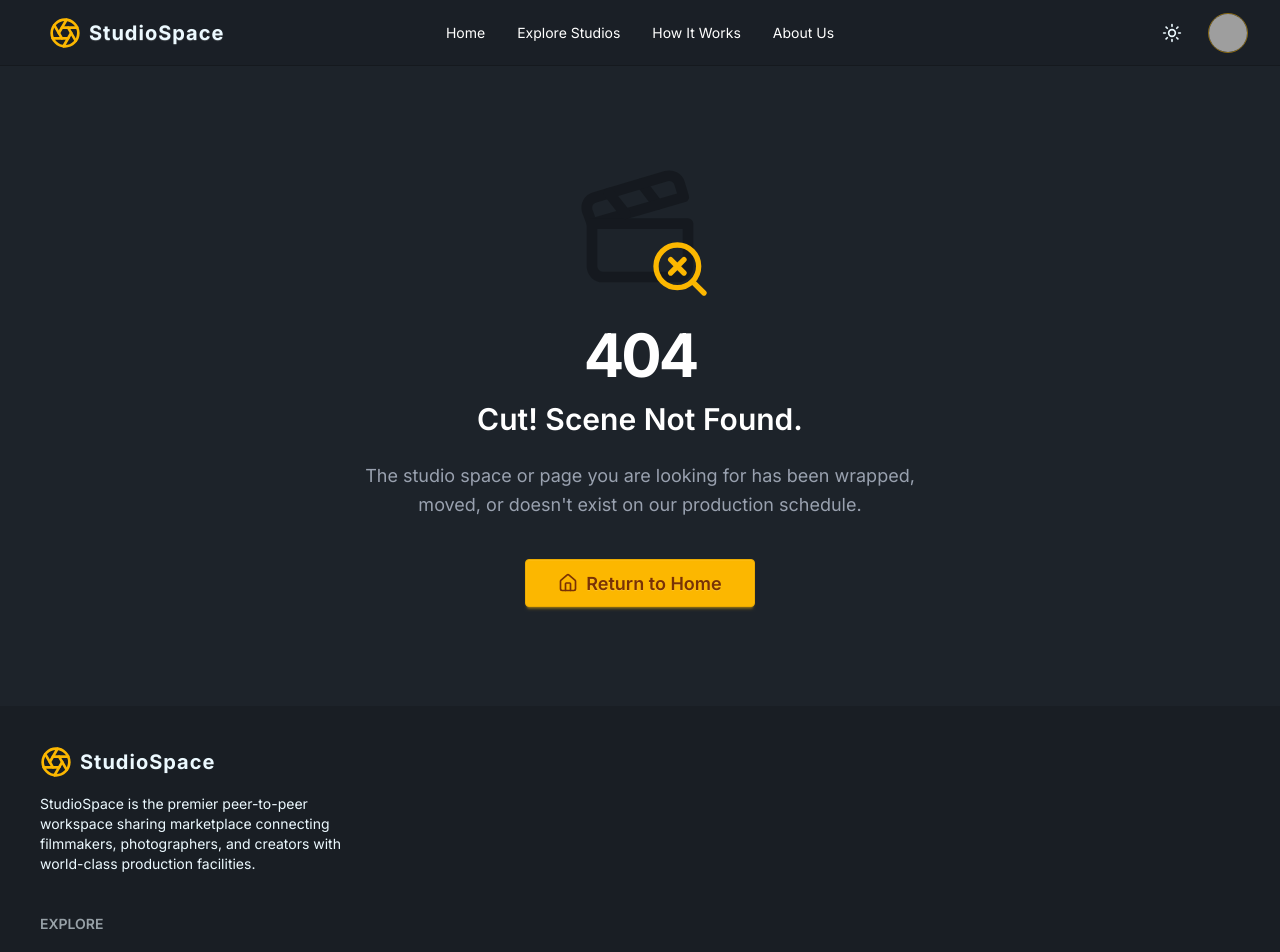
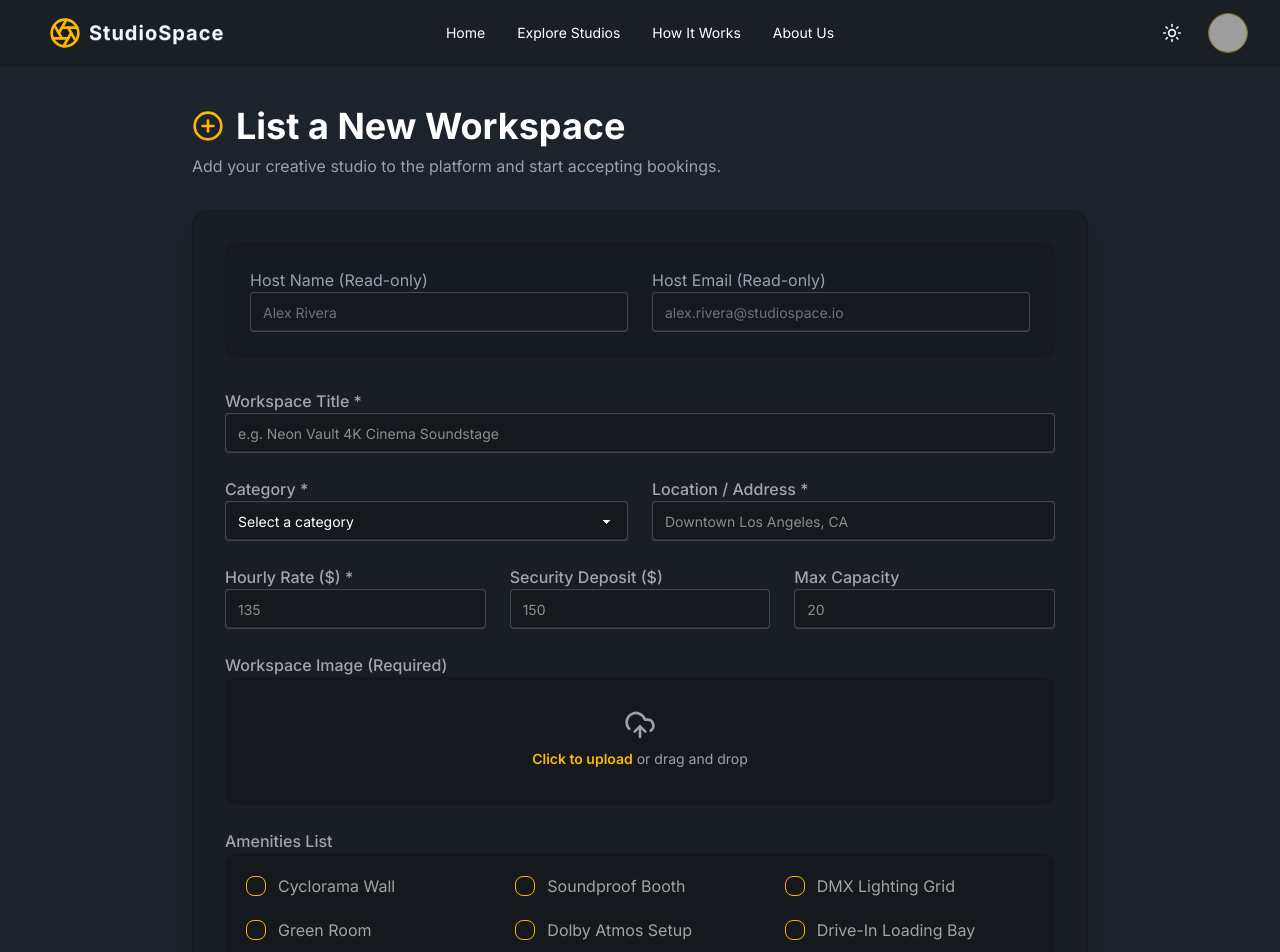
Before and after one commit to abdullahahmadmahee/Cat_Harry_Studio, a Next.js app: page /add-studio in a window 1280 px wide. Before the commit this address had no page. Shown: the top 952 px of the page. Built offline with nearby package versions, Linux system fonts and the light colour scheme; grey boxes are pictures that could not be loaded.

Commit message:
feat: build add studio private route with form validation and read-only fields

```diff
--- /dev/null
+++ b/src/app/add-studio/page.tsx
@@ -0,0 +1,161 @@
+"use client";
+
+import { useState } from "react";
+import { useRouter } from "next/navigation";
+import { PlusCircle, UploadCloud } from "lucide-react";
+import toast from "react-hot-toast";
+
+export default function AddStudio() {
+  const router = useRouter();
+
+  const [formData, setFormData] = useState({
+    title: "",
+    category: "",
+    hourlyRate: "",
+    securityDeposit: "",
+    capacity: "",
+    location: "",
+    overview: "",
+  });
+
+  const amenitiesList = [
+    "Cyclorama Wall",
+    "Soundproof Booth",
+    "DMX Lighting Grid",
+    "Green Room",
+    "Dolby Atmos Setup",
+    "Drive-In Loading Bay"
+  ];
+
+  const [selectedAmenities, setSelectedAmenities] = useState<string[]>([]);
+
+  const handleCheckboxChange = (amenity: string) => {
+    setSelectedAmenities(prev =>
+      prev.includes(amenity) ? prev.filter(a => a !== amenity) : [...prev, amenity]
+    );
+  };
+
+  const handleInputChange = (e: React.ChangeEvent<HTMLInputElement | HTMLTextAreaElement | HTMLSelectElement>) => {
+    const { name, value } = e.target;
+    setFormData(prev => ({ ...prev, [name]: value }));
+  };
+
+  const handleSubmit = (e: React.FormEvent) => {
+    e.preventDefault();
+
+    if (!formData.title || !formData.category || !formData.hourlyRate || !formData.location) {
+      toast.error("Please fill in all required fields.");
+      return;
+    }
+
+    toast.success("Studio published successfully! (UI Simulation)");
+    router.push("/my-listings");
+  };
+
+  return (
+    <main className="min-h-screen bg-base-100 py-10 px-4 lg:px-8">
+      <div className="max-w-4xl mx-auto">
+
+        <div className="mb-8">
+          <h1 className="text-3xl md:text-4xl font-bold text-white flex items-center gap-3">
+            <PlusCircle className="w-8 h-8 text-warning" />
+            List a New Workspace
+          </h1>
+          <p className="text-gray-400 mt-2">Add your creative studio to the platform and start accepting bookings.</p>
+        </div>
+
+        <form onSubmit={handleSubmit} className="bg-base-200 p-6 md:p-8 rounded-2xl border border-base-300 shadow-xl space-y-8">
+
+          <div className="grid grid-cols-1 md:grid-cols-2 gap-6 bg-base-300/50 p-6 rounded-xl border border-base-300">
+            <div className="form-control w-full">
+              <label className="label"><span className="label-text text-gray-400">Host Name (Read-only)</span></label>
+              <input type="text" value="Alex Rivera" readOnly className="input input-bordered w-full bg-base-300 text-gray-500 cursor-not-allowed" />
+            </div>
+            <div className="form-control w-full">
+              <label className="label"><span className="label-text text-gray-400">Host Email (Read-only)</span></label>
+              <input type="email" value="alex.rivera@studiospace.io" readOnly className="input input-bordered w-full bg-base-300 text-gray-500 cursor-not-allowed" />
+            </div>
+          </div>
+
+          <div className="space-y-6">
+            <div className="form-control w-full">
+              <label className="label"><span className="label-text font-medium">Workspace Title *</span></label>
+              <input type="text" name="title" value={formData.title} onChange={handleInputChange} placeholder="e.g. Neon Vault 4K Cinema Soundstage" className="input input-bordered w-full bg-base-300 focus:border-warning" required />
+            </div>
+
+            <div className="grid grid-cols-1 md:grid-cols-2 gap-6">
+              <div className="form-control w-full">
+                <label className="label"><span className="label-text font-medium">Category *</span></label>
+                <select name="category" value={formData.category} onChange={handleInputChange} className="select select-bordered w-full bg-base-300 focus:border-warning" required>
+                  <option value="" disabled>Select a category</option>
+                  <option value="Photo Studio">Photo Studio</option>
+                  <option value="Film Stage">Film Stage</option>
+                  <option value="Podcast Lounge">Podcast Lounge</option>
+                  <option value="Music Suite">Music Suite</option>
+                  <option value="Art Workshop">Art Workshop</option>
+                </select>
+              </div>
+
+              <div className="form-control w-full">
+                <label className="label"><span className="label-text font-medium">Location / Address *</span></label>
+                <input type="text" name="location" value={formData.location} onChange={handleInputChange} placeholder="Downtown Los Angeles, CA" className="input input-bordered w-full bg-base-300 focus:border-warning" required />
+              </div>
+            </div>
+
+            <div className="grid grid-cols-1 md:grid-cols-3 gap-6">
+              <div className="form-control w-full">
+                <label className="label"><span className="label-text font-medium">Hourly Rate ($) *</span></label>
+                <input type="number" name="hourlyRate" value={formData.hourlyRate} onChange={handleInputChange} placeholder="135" min="1" className="input input-bordered w-full bg-base-300 focus:border-warning" required />
+              </div>
+              <div className="form-control w-full">
+                <label className="label"><span className="label-text font-medium">Security Deposit ($)</span></label>
+                <input type="number" name="securityDeposit" value={formData.securityDeposit} onChange={handleInputChange} placeholder="150" min="0" className="input input-bordered w-full bg-base-300 focus:border-warning" />
+              </div>
+              <div className="form-control w-full">
+                <label className="label"><span className="label-text font-medium">Max Capacity</span></label>
+                <input type="number" name="capacity" value={formData.capacity} onChange={handleInputChange} placeholder="20" min="1" className="input input-bordered w-full bg-base-300 focus:border-warning" />
+              </div>
+            </div>
+
+            <div className="form-control w-full">
+              <label className="label"><span className="label-text font-medium">Workspace Image (Required)</span></label>
+              <div className="flex items-center justify-center w-full">
+                <label className="flex flex-col items-center justify-center w-full h-32 border-2 border-base-300 border-dashed rounded-xl cursor-pointer bg-base-300 hover:bg-base-300/80 transition-colors">
+                  <div className="flex flex-col items-center justify-center pt-5 pb-6">
+                    <UploadCloud className="w-8 h-8 text-gray-400 mb-2" />
+                    <p className="text-sm text-gray-400"><span className="font-semibold text-warning">Click to upload</span> or drag and drop</p>
+                  </div>
+                  <input type="file" className="hidden" accept="image/*" />
+                </label>
+              </div>
+            </div>
+
+            <div className="form-control w-full">
+              <label className="label"><span className="label-text font-medium">Amenities List</span></label>
+              <div className="grid grid-cols-1 sm:grid-cols-2 md:grid-cols-3 gap-3 p-4 bg-base-300 rounded-xl border border-base-300">
+                {amenitiesList.map((amenity) => (
+                  <label key={amenity} className="cursor-pointer label justify-start gap-3 p-1">
+                    <input type="checkbox" className="checkbox checkbox-warning checkbox-sm" checked={selectedAmenities.includes(amenity)} onChange={() => handleCheckboxChange(amenity)} />
+                    <span className="label-text">{amenity}</span>
+                  </label>
+                ))}
+              </div>
+            </div>
+
+            <div className="form-control w-full">
+              <label className="label"><span className="label-text font-medium">Detailed Overview</span></label>
+              <textarea name="overview" value={formData.overview} onChange={handleInputChange} className="textarea textarea-bordered h-32 bg-base-300 focus:border-warning" placeholder="Describe your studio space, lighting setups, rules, and unique features..."></textarea>
+            </div>
+          </div>
+
+          <div className="flex justify-end pt-4 border-t border-base-300">
+            <button type="submit" className="btn btn-warning btn-lg font-bold px-10">
+              Publish Workspace
+            </button>
+          </div>
+        </form>
+
+      </div>
+    </main>
+  );
+}
```
